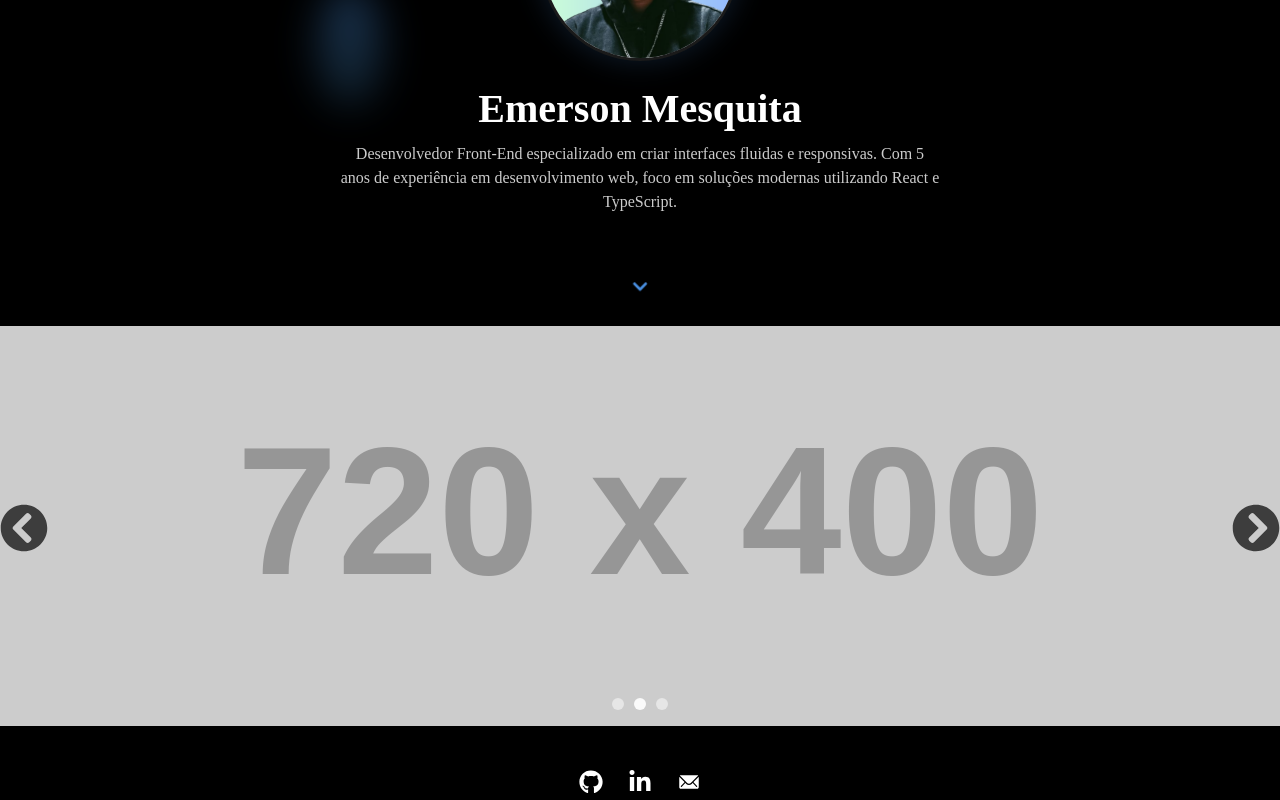
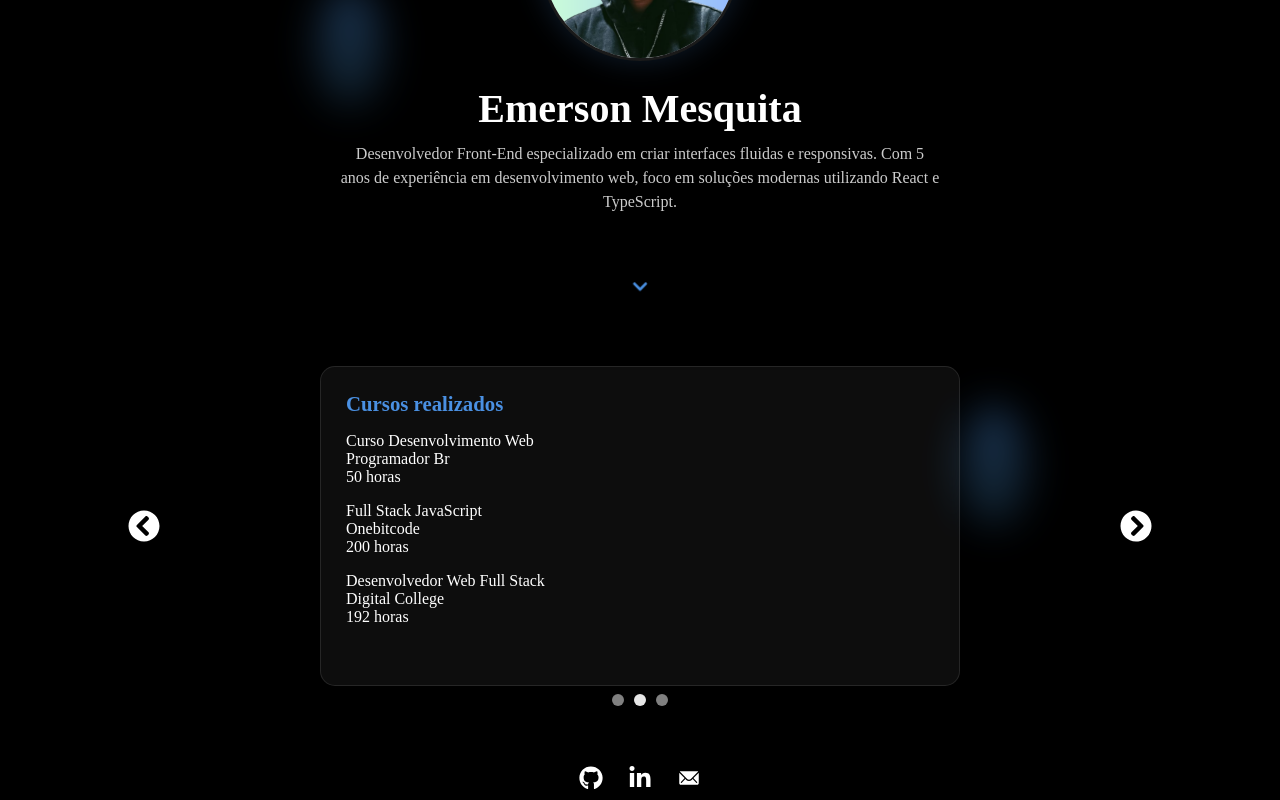
Before and after one commit to EmersonSinezio/Emerson_Portfolio, a React (Vite) app: page /about in a window 1280 px wide. Shown: the part 283-1083 px from the top of the page. Built offline with nearby package versions, Linux system fonts and the light colour scheme.

Commit message:
update carousel

```diff
--- a/src/components/Carousel.tsx
+++ b/src/components/Carousel.tsx
@@ -1,21 +1,165 @@
 import { useState, useEffect, useCallback } from "react";
 import { FaChevronCircleRight, FaChevronCircleLeft } from "react-icons/fa";
 
+// Tipos para o conteúdo dos slides
+type SkillContent = {
+  type: "skills";
+  title: string;
+  items: string[];
+};
+
+type CourseItem = {
+  name: string;
+  hours: string;
+  institution: string;
+};
+
+type CourseContent = {
+  type: "courses";
+  title: string;
+  items: CourseItem[];
+};
+
+type EducationItem = {
+  course: string;
+  institution: string;
+};
+
+type EducationContent = {
+  type: "education";
+  title: string;
+  items: EducationItem[];
+};
+
+type SlideContentType = SkillContent | CourseContent | EducationContent;
+
+// Props do componente
 interface CarouselProps {
-  images: string[];
   interval?: number;
 }
 
-const Carousel = ({ images, interval = 5000 }: CarouselProps) => {
-  const [activeIndex, setActiveIndex] = useState(0);
-  const [isPaused, setIsPaused] = useState(false);
+// Conteúdo dos slides com tipagem explícita
+const slidesContent: SlideContentType[] = [
+  {
+    type: "skills",
+    title: "Habilidades",
+    items: [
+      "TypeScript",
+      "React",
+      "Node.js",
+      "MongoDB",
+      "HTML",
+      "Css",
+      "JavaScript",
+      "TypeScript",
+      "Sass",
+      "Tailwind",
+      "Git",
+    ],
+  },
+  {
+    type: "courses",
+    title: "Cursos realizados",
+    items: [
+      {
+        name: "Curso Desenvolvimento Web",
+        hours: "50 horas",
+        institution: "Programador Br",
+      },
+      {
+        name: "Full Stack JavaScript",
+        hours: "200 horas",
+        institution: "Onebitcode",
+      },
+      {
+        name: "Desenvolvedor Web Full Stack",
+        institution: "Digital College",
+        hours: "192 horas",
+      },
+    ],
+  },
+  {
+    type: "education",
+    title: "Educação",
+    items: [
+      {
+        course: "Análise e Desenvolvimento de Sistemas",
+        institution: "Universidade Estacio de Sá (2022 - Presente)",
+      },
+    ],
+  },
+];
+
+// Props do componente SlideContent
+interface SlideContentProps {
+  content: SlideContentType;
+}
+
+const SlideContent = ({ content }: SlideContentProps) => {
+  switch (content.type) {
+    case "skills":
+      return (
+        <div className="infoCard ">
+          <h2>{content.title}</h2>
+          <div className="skills">
+            {content.items.map((skill, index) => (
+              <span key={index} className="skill">
+                {skill}
+              </span>
+            ))}
+          </div>
+        </div>
+      );
+
+    case "courses":
+      return (
+        <div className="infoCard courses">
+          <h2>{content.title}</h2>
+          {content.items.map((course, index) => (
+            <p key={index}>
+              {course.name}
+              <br />
+              <span>{course.institution}</span>
+              <br />
+              <span>{course.hours}</span>
+            </p>
+          ))}
+        </div>
+      );
+
+    case "education":
+      return (
+        <div className="infoCard education">
+          <h2>{content.title}</h2>
+          {content.items.map((edu, index) => (
+            <p key={index}>
+              {edu.course}
+              <br />
+              {edu.institution}
+            </p>
+          ))}
+        </div>
+      );
+
+    default:
+      return null;
+  }
+};
+
+const Carousel = ({ interval = 5000 }: CarouselProps) => {
+  const [activeIndex, setActiveIndex] = useState<number>(0);
+  const [isPaused, setIsPaused] = useState<boolean>(false);
 
   const nextSlide = useCallback(() => {
-    setActiveIndex((prev) => (prev === images.length - 1 ? 0 : prev + 1));
-  }, [images.length]);
+    setActiveIndex((prev) =>
+      prev === slidesContent.length - 1 ? 0 : prev + 1
+    );
+  }, []);
 
   const prevSlide = () => {
-    setActiveIndex((prev) => (prev === 0 ? images.length - 1 : prev - 1));
+    setActiveIndex((prev) =>
+      prev === 0 ? slidesContent.length - 1 : prev - 1
+    );
   };
 
   useEffect(() => {
@@ -35,24 +179,30 @@ const Carousel = ({ images, interval = 5000 }: CarouselProps) => {
         className="carousel-track"
         style={{ transform: `translateX(-${activeIndex * 100}%)` }}
       >
-        {images.map((img, index) => (
+        {slidesContent.map((content, index) => (
           <div key={index} className="carousel-item">
-            <img
-              src={img}
-              alt={`Slide ${index + 1}`}
-              className="carousel-image"
-            />
+            <div className="carousel-image">
+              <SlideContent content={content} />
+            </div>
           </div>
         ))}
       </div>
 
       <div className="carousel-controls">
-        <FaChevronCircleLeft className="carousel-button" onClick={prevSlide} />
-        <FaChevronCircleRight className="carousel-button" onClick={nextSlide} />
+        <FaChevronCircleLeft
+          className="carousel-button"
+          onClick={prevSlide}
+          size={32}
+        />
+        <FaChevronCircleRight
+          className="carousel-button"
+          onClick={nextSlide}
+          size={32}
+        />
       </div>
 
       <div className="carousel-indicators">
-        {images.map((_, index) => (
+        {slidesContent.map((_, index) => (
           <button
             key={index}
             className={`carousel-indicator ${
--- a/src/pages/about.tsx
+++ b/src/pages/about.tsx
@@ -3,11 +3,6 @@ import { IoIosMail } from "react-icons/io";
 import Carousel from "../components/Carousel";
 
 export default function About() {
-  const images = [
-    "https://dummyimage.com/720x400",
-    "https://dummyimage.com/720x400",
-    "https://dummyimage.com/720x400",
-  ];
   return (
     <div className="about-container">
       <div className="aboutContainer">
@@ -39,56 +34,7 @@ export default function About() {
             <FaChevronDown className="about-icon" />
           </div>
 
-          {/* <div className="infoGrid">
-            <div className="infoCard">
-              <h2>Habilidades</h2>
-              <div className="skills">
-                {[
-                  "TypeScript",
-                  "React",
-                  "Node.js",
-                  "AWS",
-                  "UI/UX",
-                  "Docker",
-                  "Git",
-                  "Agile",
-                ].map((skill, index) => (
-                  <span key={index} className="skill">
-                    {skill}
-                  </span>
-                ))}
-              </div>
-            </div>
-
-            <div className="infoCard">
-              <h2>Cursos realizados</h2>
-              <p>
-                Curso Desenvolvimento Web - Programador Br
-                <br />
-                <span>50 horas</span>
-              </p>
-              <p>
-                Full Stack JavaScript - Onebitcode
-                <br />
-                <span>200 horas</span>
-              </p>
-              <p>
-                Desenvolvedor Web Full Stack - Digital College
-                <br />
-                <span>192 horas</span>
-              </p>
-            </div>
-
-            <div className="infoCard">
-              <h2>Educação</h2>
-              <p>
-                Análise e Desenvolvimento de Sistemas
-                <br />
-                Universidade Estacio de Sá (2022 - Presente)
-              </p>
-            </div>
-          </div> */}
-          <Carousel images={images} interval={3000} />
+          <Carousel interval={3000} />
 
           <div className="contactLinks">
             <a
--- a/src/styles/index.css
+++ b/src/styles/index.css
@@ -1,3 +1,4 @@
+@charset "UTF-8";
 * {
   margin: 0;
   padding: 0;
@@ -596,6 +597,11 @@ body {
   height: 90vh;
   margin: 0 auto;
   color: #fff;
+  /* Animação de pulsação suave */
+  /* Efeito de onda ao carregar */
+  /* Aplica animações */
+  /* Delay animação progressivo */
+  /* Efeito de conexão */
 }
 
 .aboutContainer .aboutAnimation {
@@ -670,6 +676,9 @@ body {
   border-radius: 15px;
   border: 1px solid rgba(255, 255, 255, 0.1);
   transition: transform 0.3s ease;
+  width: 50%;
+  height: 80%;
+  margin: 0 auto;
 }
 
 .aboutContainer .infoCard p {
@@ -677,7 +686,7 @@ body {
 }
 
 .aboutContainer .infoCard:hover {
-  transform: translateY(-3px);
+  transform: scale(1.05);
 }
 
 .aboutContainer .infoCard h2 {
@@ -686,17 +695,98 @@ body {
   font-size: 1.3em;
 }
 
+.aboutContainer .courses span:last-child {
+  color: #fff;
+}
+
 .aboutContainer .skills {
-  display: flex;
-  flex-wrap: wrap;
-  gap: 10px;
+  display: grid;
+  grid-template-columns: repeat(auto-fit, minmax(120px, 1fr));
+  gap: 1rem;
+  position: relative;
+  max-width: 800px;
+  margin: 0 auto;
+  perspective: 1000px;
 }
 
 .aboutContainer .skill {
-  background: rgba(74, 144, 226, 0.1);
-  padding: 8px 15px;
-  border-radius: 20px;
-  font-size: 0.9em;
+  background: rgba(66, 153, 225, 0.1);
+  color: #fff;
+  padding: 0.8rem 1.2rem;
+  border-radius: 12px;
+  border: 1px solid rgba(66, 153, 225, 0.3);
+  text-align: center;
+  transition: all 0.4s cubic-bezier(0.4, 0, 0.2, 1);
+  cursor: pointer;
+  position: relative;
+  overflow: hidden;
+}
+
+.aboutContainer .skill::before {
+  content: "";
+  position: absolute;
+  top: 0;
+  left: 0;
+  width: 100%;
+  height: 100%;
+  background: linear-gradient(45deg, rgba(66, 153, 225, 0.2) 0%, rgba(66, 153, 225, 0) 100%);
+  opacity: 0;
+  transition: opacity 0.3s ease;
+}
+
+.aboutContainer .skill:hover {
+  transform: translateY(-5px) scale(1.05);
+  box-shadow: 0 8px 20px rgba(66, 153, 225, 0.2);
+  background: rgba(66, 153, 225, 0.15);
+}
+
+.aboutContainer .skill:hover::before {
+  opacity: 1;
+}
+
+@keyframes pulse {
+  0%,
+  100% {
+    transform: scale(1);
+    opacity: 0.8;
+  }
+  50% {
+    transform: scale(1.03);
+    opacity: 1;
+  }
+}
+
+@keyframes wave {
+  0% {
+    transform: translateY(0) rotate(0deg);
+  }
+  25% {
+    transform: translateY(-8px) rotate(3deg);
+  }
+  50% {
+    transform: translateY(0) rotate(0deg);
+  }
+  75% {
+    transform: translateY(-5px) rotate(-2deg);
+  }
+}
+
+.aboutContainer .skill {
+  animation: pulse 6s ease-in-out infinite, wave 8s ease-in-out infinite;
+}
+
+.aboutContainer .skill:nth-child(odd) {
+  animation-delay: 0.3s;
+}
+
+.aboutContainer .skill:nth-child(even) {
+  animation-delay: 0.6s;
+}
+
+.aboutContainer .skills:hover .skill:hover {
+  animation: none;
+  transform: scale(1.1) translateY(-8px);
+  z-index: 2;
 }
 
 .aboutContainer .contactLinks {
@@ -749,7 +839,9 @@ body {
 .carousel-image {
   width: 100%;
   height: 400px;
-  object-fit: cover;
+  display: flex;
+  justify-content: center;
+  align-items: center;
 }
 
 .carousel-controls {
@@ -758,11 +850,12 @@ body {
   width: 100%;
   display: flex;
   justify-content: space-between;
+  padding: 0 10vw;
   transform: translateY(-50%);
 }
 
 .carousel-button {
-  color: rgba(0, 0, 0, 0.7);
+  color: #fff;
   border: none;
   font-size: 3rem;
   cursor: pointer;
@@ -770,7 +863,7 @@ body {
 }
 
 .carousel-button:hover {
-  color: rgba(0, 0, 0, 0.8);
+  color: rgba(255, 255, 255, 0.5);
 }
 
 .carousel-indicators {
--- a/src/styles/index.scss
+++ b/src/styles/index.scss
@@ -754,13 +754,16 @@ body {
     border-radius: 15px;
     border: 1px solid rgba(255, 255, 255, 0.1);
     transition: transform 0.3s ease;
+    width: 50%;
+    height: 80%;
+    margin: 0 auto;
 
     p {
       margin: 1rem 0;
     }
 
     &:hover {
-      transform: translateY(-3px);
+      transform: scale(1.05);
     }
 
     h2 {
@@ -770,17 +773,113 @@ body {
     }
   }
 
+  .courses {
+    // p {
+    //   background-color: #333;
+    // }
+    span:last-child {
+      color: #fff;
+    }
+  }
+
   .skills {
-    display: flex;
-    flex-wrap: wrap;
-    gap: 10px;
+    display: grid;
+    grid-template-columns: repeat(auto-fit, minmax(120px, 1fr));
+    gap: 1rem;
+    position: relative;
+    max-width: 800px;
+    margin: 0 auto;
+    perspective: 1000px;
   }
 
   .skill {
-    background: rgba(74, 144, 226, 0.1);
-    padding: 8px 15px;
-    border-radius: 20px;
-    font-size: 0.9em;
+    background: rgba(66, 153, 225, 0.1);
+    color: #fff;
+    padding: 0.8rem 1.2rem;
+    border-radius: 12px;
+    border: 1px solid rgba(66, 153, 225, 0.3);
+    text-align: center;
+    transition: all 0.4s cubic-bezier(0.4, 0, 0.2, 1);
+    cursor: pointer;
+    position: relative;
+    overflow: hidden;
+  }
+
+  .skill::before {
+    content: "";
+    position: absolute;
+    top: 0;
+    left: 0;
+    width: 100%;
+    height: 100%;
+    background: linear-gradient(
+      45deg,
+      rgba(66, 153, 225, 0.2) 0%,
+      rgba(66, 153, 225, 0) 100%
+    );
+    opacity: 0;
+    transition: opacity 0.3s ease;
+  }
+
+  .skill:hover {
+    transform: translateY(-5px) scale(1.05);
+    box-shadow: 0 8px 20px rgba(66, 153, 225, 0.2);
+    background: rgba(66, 153, 225, 0.15);
+  }
+
+  .skill:hover::before {
+    opacity: 1;
+  }
+
+  /* Animação de pulsação suave */
+  @keyframes pulse {
+    0%,
+    100% {
+      transform: scale(1);
+      opacity: 0.8;
+    }
+    50% {
+      transform: scale(1.03);
+      opacity: 1;
+    }
+  }
+
+  /* Efeito de onda ao carregar */
+  @keyframes wave {
+    0% {
+      transform: translateY(0) rotate(0deg);
+    }
+    25% {
+      transform: translateY(-8px) rotate(3deg);
+    }
+    50% {
+      transform: translateY(0) rotate(0deg);
+    }
+    75% {
+      transform: translateY(-5px) rotate(-2deg);
+    }
+  }
+
+  /* Aplica animações */
+  .skill {
+    animation: pulse 6s ease-in-out infinite, wave 8s ease-in-out infinite;
+  }
+
+  /* Delay animação progressivo */
+  .skill:nth-child(odd) {
+    animation-delay: 0.3s;
+  }
+
+  .skill:nth-child(even) {
+    animation-delay: 0.6s;
+  }
+
+  /* Efeito de conexão */
+
+  .skills:hover .skill:hover {
+    animation: none;
+    transform: scale(1.1) translateY(-8px);
+    z-index: 2;
   }
 
   .contactLinks {
@@ -837,7 +936,9 @@ body {
 .carousel-image {
   width: 100%;
   height: 400px;
-  object-fit: cover;
+  display: flex;
+  justify-content: center;
+  align-items: center;
 }
 
 .carousel-controls {
@@ -846,11 +947,12 @@ body {
   width: 100%;
   display: flex;
   justify-content: space-between;
+  padding: 0 10vw;
   transform: translateY(-50%);
 }
 
 .carousel-button {
-  color: rgba(0, 0, 0, 0.7);
+  color: #fff;
   border: none;
   font-size: 3rem;
   cursor: pointer;
@@ -858,7 +960,7 @@ body {
 }
 
 .carousel-button:hover {
-  color: rgba(0, 0, 0, 0.8);
+  color: rgba(255, 255, 255, 0.5);
 }
 
 .carousel-indicators {
```
Also changed, not shown: src/styles/index.min.css.
